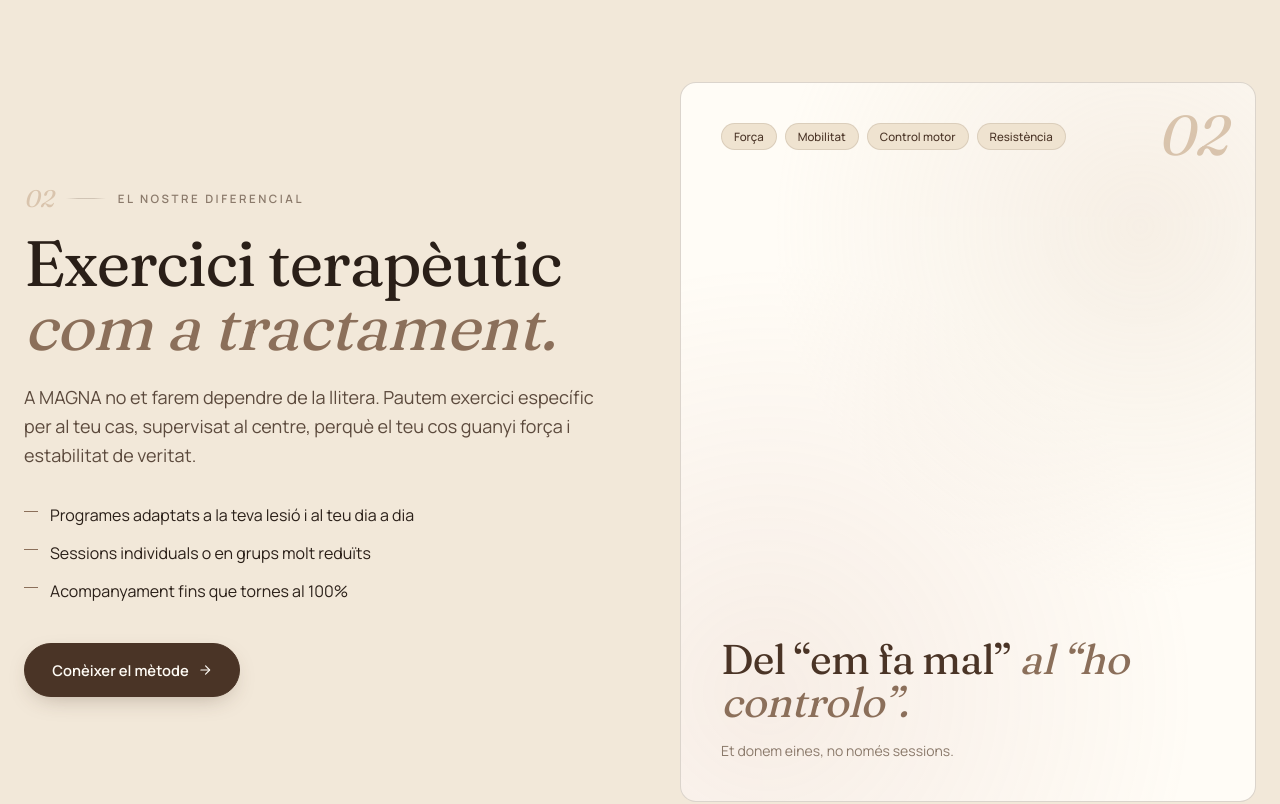
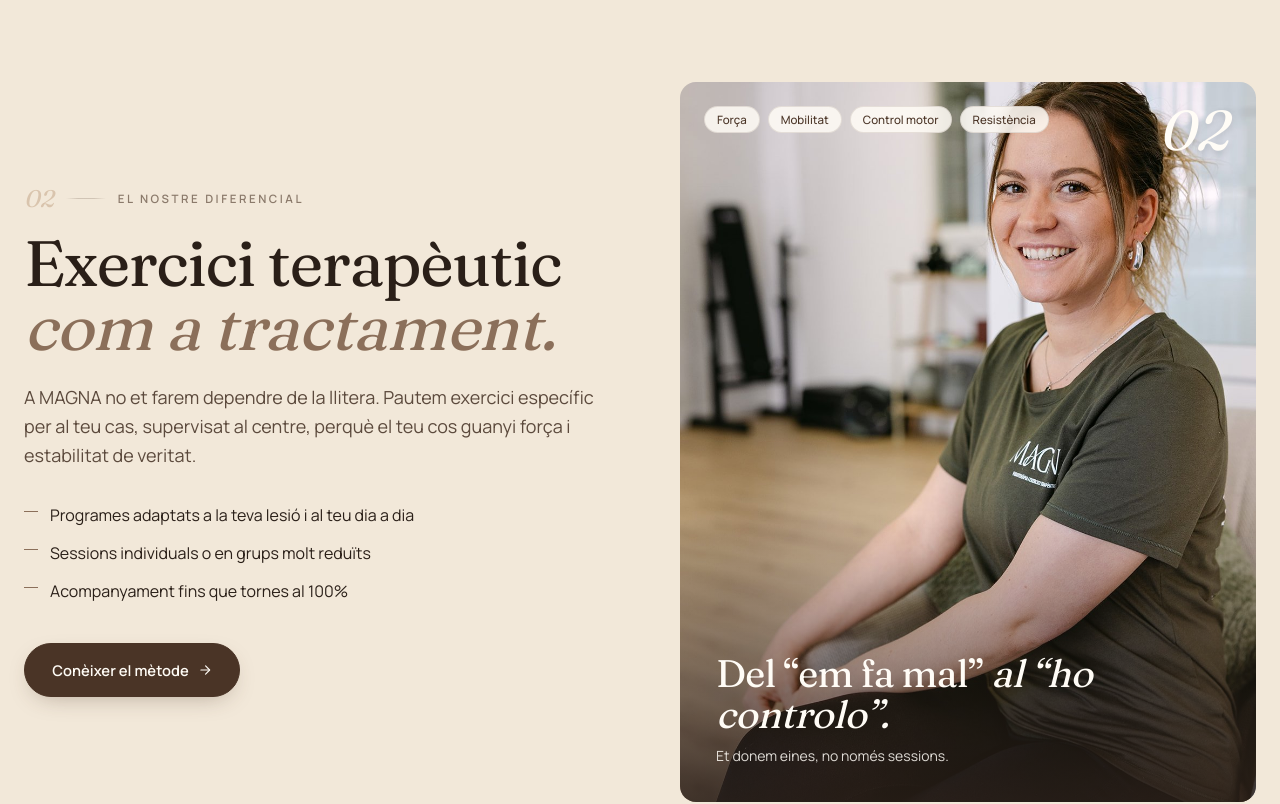
Before and after one commit to ireparo/magna, a Next.js app: page / in a window 1280 px wide. Shown: the part 3340-4144 px from the top of the page. Built offline with nearby package versions, Linux system fonts and the light colour scheme.

Commit message:
Fill remaining gaps: photo strip in /exercici/ + jessica photo in home Diferencial section (replaces cream card)

```diff
--- a/src/app/exercici/page.tsx
+++ b/src/app/exercici/page.tsx
@@ -62,6 +62,32 @@ export default function ExerciciPage() {
             <p className="text-base md:text-lg text-[color:var(--foreground-soft)] leading-relaxed md:max-w-sm md:justify-self-end">
               La teràpia manual alleuja. L'exercici terapèutic és el que fa que la millora es quedi. Per això a MAGNA totes les sessions inclouen moviment actiu.
             </p>
+          </div>
+        </Reveal>
+      </section>
+
+      {/* Editorial photo strip — bridge between hero and detail content */}
+      <section className="max-w-7xl mx-auto mt-20">
+        <Reveal>
+          <div className="relative aspect-[16/10] rounded-2xl overflow-hidden">
+            {/* eslint-disable-next-line @next/next/no-img-element */}
+            <img
+              src="/images/exercici-hero.jpg"
+              alt="Jessica, fisioterapeuta a MAGNA, asseguda a la sala de tractament"
+              className="w-full h-full object-cover"
+              loading="lazy"
+            />
+            <div
+              aria-hidden
+              className="absolute inset-0 bg-gradient-to-t from-[rgba(42,31,24,0.55)] via-transparent to-transparent"
+            />
+            <div className="absolute bottom-0 left-0 right-0 p-6 md:p-10 text-[color:var(--surface)]">
+              <span className="smallcaps opacity-80">Jessica · MAGNA</span>
+              <p className="font-display text-[1.6rem] md:text-[2.2rem] mt-2 leading-tight max-w-xl">
+                Et tractem i t&apos;ensenyem
+                <span className="font-display-italic"> a moure&apos;t millor.</span>
+              </p>
+            </div>
           </div>
         </Reveal>
       </section>
--- a/src/app/page.tsx
+++ b/src/app/page.tsx
@@ -134,25 +134,35 @@ export default function Home() {
 
           <Reveal delay={0.15}>
             <div className="relative">
-              <div className="aspect-[4/5] rounded-2xl bg-[color:var(--surface)] border border-[color:var(--border-strong)] p-8 md:p-10 relative overflow-hidden">
-                <span aria-hidden className="absolute top-6 right-7 numeral text-[3.5rem]">02</span>
-                <div className="absolute inset-0 opacity-50" aria-hidden style={{
-                  backgroundImage: "radial-gradient(circle at 80% 20%, rgba(217,196,173,0.45), transparent 50%), radial-gradient(circle at 15% 85%, rgba(201,154,138,0.30), transparent 55%)",
-                }} />
-                <div className="relative h-full flex flex-col justify-between">
-                  <div className="flex flex-wrap gap-2">
+              <div className="relative aspect-[4/5] rounded-2xl overflow-hidden">
+                {/* eslint-disable-next-line @next/next/no-img-element */}
+                <img
+                  src="/images/jessica-coach.jpg"
+                  alt="Jessica, fisioterapeuta de MAGNA, a la sala d'exercici"
+                  className="w-full h-full object-cover"
+                  loading="lazy"
+                />
+                <span aria-hidden className="absolute top-5 right-7 numeral text-[3.5rem] !text-[color:var(--surface)] drop-shadow-md">02</span>
+
+                {/* Tags chips floating on photo */}
+                <div className="absolute top-6 left-6 flex flex-wrap gap-2 max-w-[70%]">
                   {["Força", "Mobilitat", "Control motor", "Resistència"].map((t) => (
-                      <span key={t} className="px-3 py-1 rounded-full bg-[color:var(--surface-soft)] text-[0.72rem] font-medium text-[color:var(--primary-deep)] border border-[color:var(--border)]">{t}</span>
+                    <span key={t} className="px-3 py-1 rounded-full bg-[color:var(--surface)]/85 backdrop-blur-sm text-[0.72rem] font-medium text-[color:var(--primary-deep)] border border-[color:var(--border)]">{t}</span>
                   ))}
                 </div>
-                  <div>
-                    <p className="font-display text-[2rem] md:text-[2.6rem] text-[color:var(--primary-deep)] leading-[1.05] tracking-tight">
-                      Del &ldquo;em fa mal&rdquo; <span className="font-display-italic text-[color:var(--primary)]">al &ldquo;ho controlo&rdquo;.</span>
+
+                {/* Bottom overlay with claim */}
+                <div
+                  aria-hidden
+                  className="absolute inset-x-0 bottom-0 h-2/5 bg-gradient-to-t from-[rgba(42,31,24,0.85)] via-[rgba(42,31,24,0.4)] to-transparent"
+                />
+                <div className="absolute inset-x-0 bottom-0 p-7 md:p-9 text-[color:var(--surface)]">
+                  <p className="font-display text-[1.8rem] md:text-[2.4rem] leading-[1.05] tracking-tight">
+                    Del &ldquo;em fa mal&rdquo; <span className="font-display-italic">al &ldquo;ho controlo&rdquo;.</span>
                   </p>
-                    <p className="mt-4 text-sm text-[color:var(--muted)]">
+                  <p className="mt-3 text-sm opacity-85">
                     Et donem eines, no només sessions.
                   </p>
-                  </div>
                 </div>
               </div>
             </div>
```
Also changed, not shown: public/images/exercici-hero.jpg (added), public/images/jessica-coach.jpg (added). Lines whose indentation alone changed are shown as unchanged.
